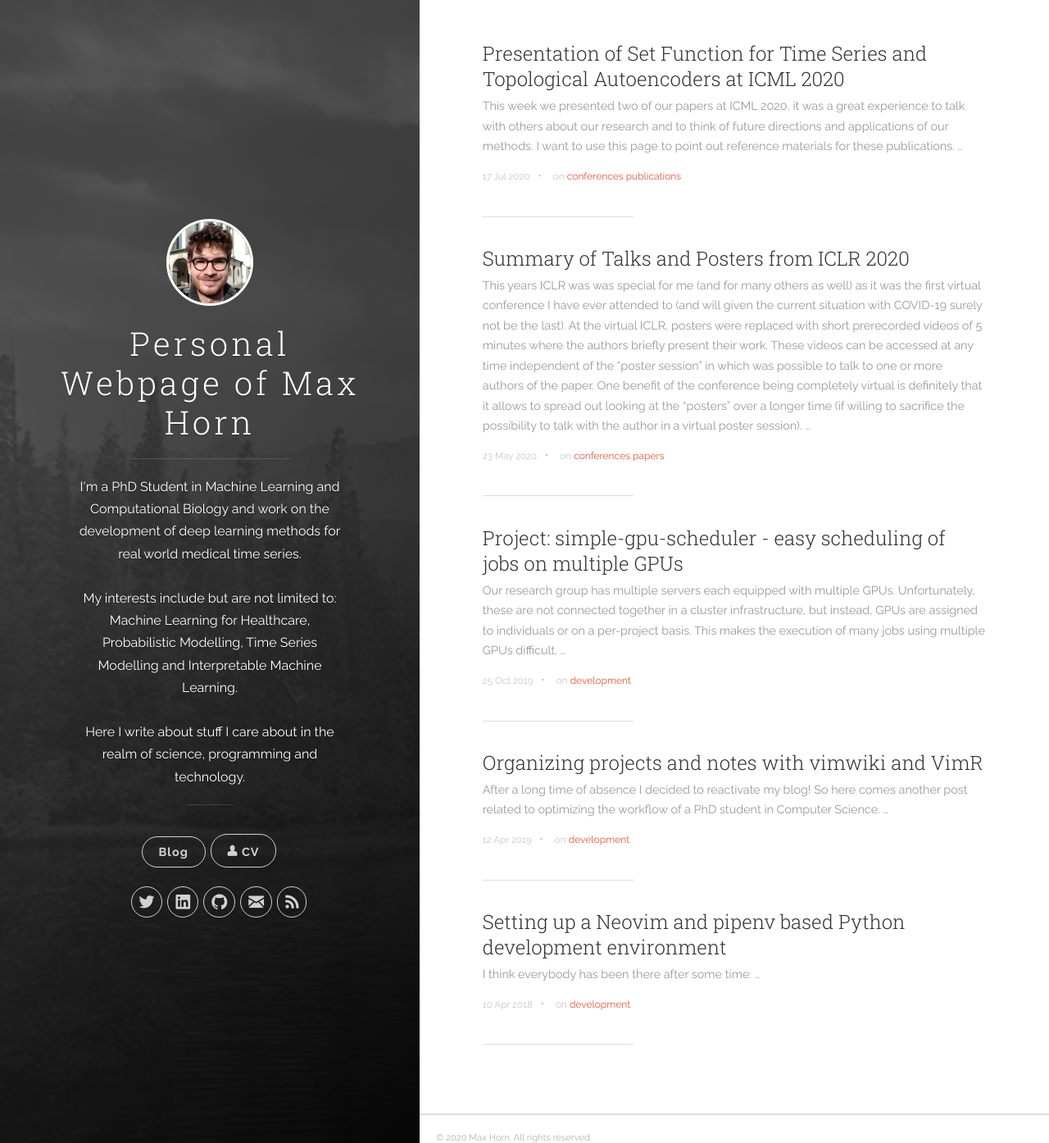
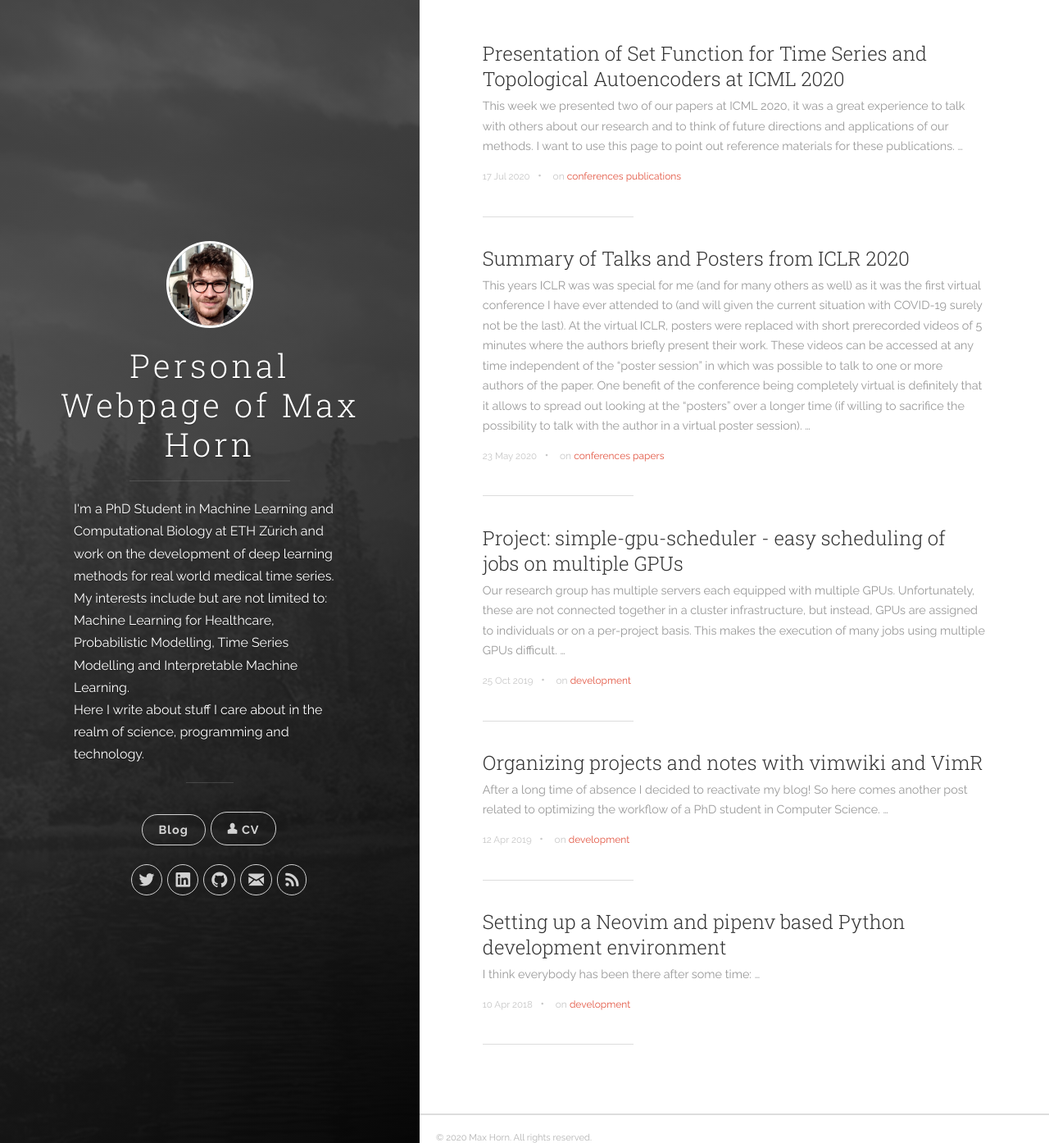
Before and after one commit to weatheredwatcher/weatheredwatcher.github.io, a Jekyll site: the page built from index.html, in a window 1280 px wide and 1394 px high. Shown: the whole window at 82% size. Built offline with Jekyll 4.4.1, drawn with Linux system fonts in a browser that asks for light colours; the list of posts is cut into pages by our own code.

Commit message:
Update descr

```diff
--- a/_config.yml
+++ b/_config.yml
@@ -1,13 +1,16 @@
 # Site settings
 title: Personal Webpage of Max Horn
 description: >
-    I'm a PhD Student in Machine Learning and Computational Biology and work on
-    the development of deep learning methods for real world medical time series.<br /><br />
+    I'm a PhD Student in Machine Learning and Computational Biology at ETH
+    Zürich and work on the development of <b>deep learning methods for real world
+    medical time series</b>.<br />
 
-    My interests include but are not limited to: Machine Learning for Healthcare,
-    Probabilistic Modelling, Time Series Modelling and Interpretable Machine Learning.<br /><br />
+    My interests include but are not limited to: <b>Machine Learning for
+    Healthcare</b>, <b>Probabilistic Modelling</b>, <b>Time Series Modelling</b> and
+    <b>Interpretable Machine Learning</b>.<br />
 
-    Here I write about stuff I care about in the realm of science, programming and technology.
+    Here I write about stuff I care about in the realm of science, programming
+    and technology.
 url: 'https://ExpectationMax.github.io'
 baseurl: ''
 google_analytics: 'UA-167128850-1'
--- a/css/main.scss
+++ b/css/main.scss
@@ -14,6 +14,10 @@ pre.highlight,
 pre.highlight code,
 .highlight pre code {
   white-space: pre-wrap;
+}
+
+.panel-cover__description {
+    text-align: left;
 }
 
 .btn,
```
